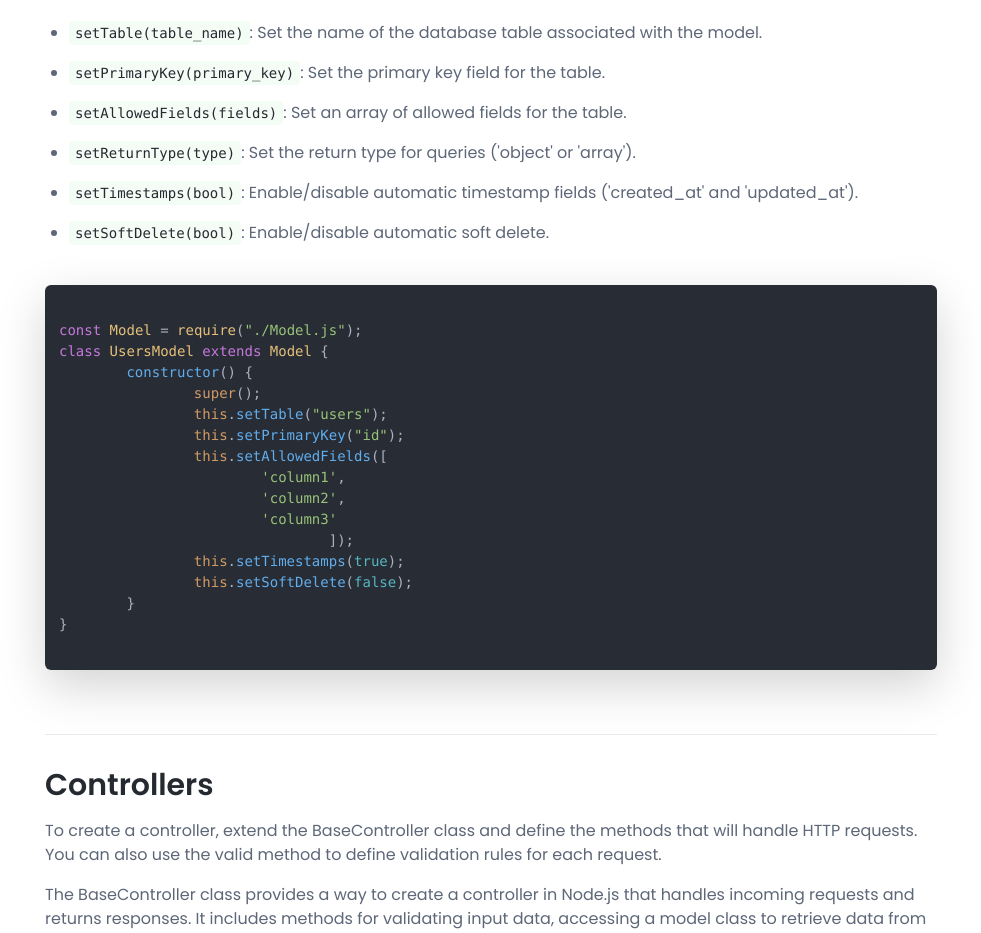
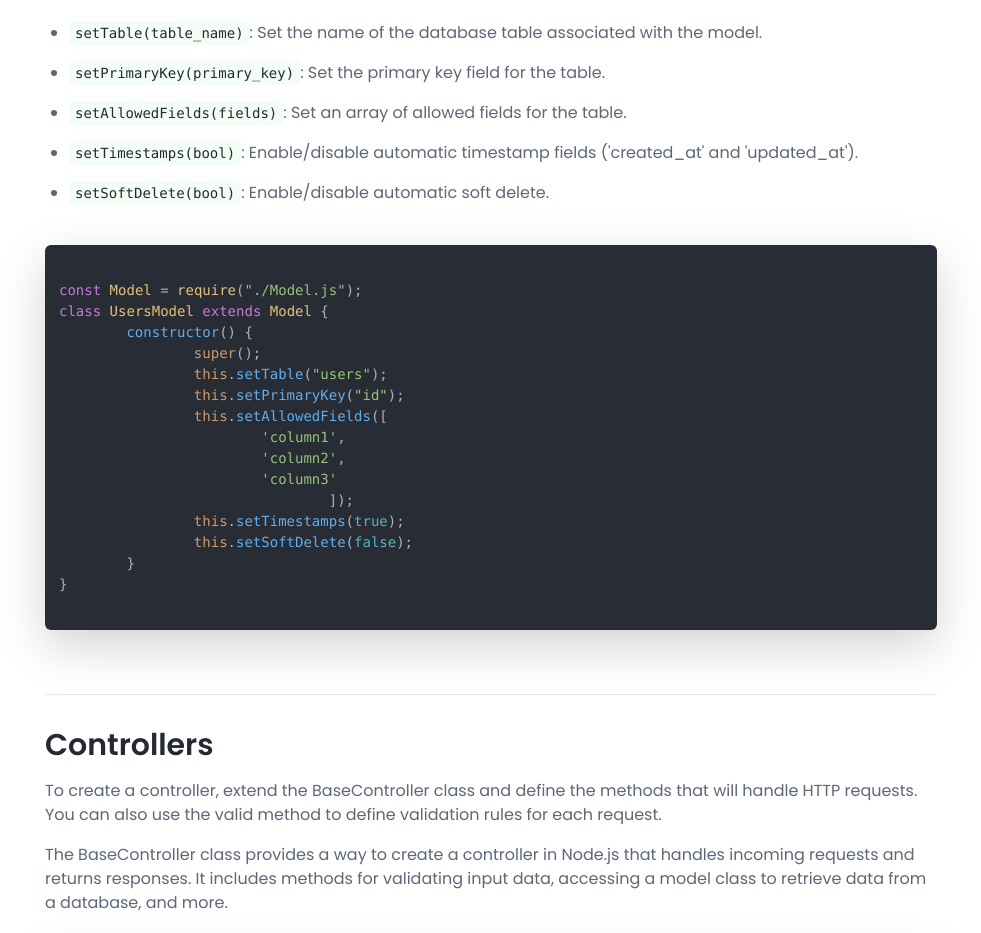
Before and after one commit to banyumilijs/banyumili.github.io, a plain HTML site: page documentation.html in a window 1280 px wide. Shown: the part 1526-2459 px from the top of the page, without its empty margins (299-1280 px from the left). Drawn offline with nearby package versions, Linux system fonts and the light colour scheme.

Commit message:
fixing typo

```diff
--- a/documentation.html
+++ b/documentation.html
@@ -171,7 +171,6 @@
 							<li><code>setTable(table_name)</code>: Set the name of the database table associated with the model.</li>
 							<li><code>setPrimaryKey(primary_key)</code>: Set the primary key field for the table.</li>
 							<li><code>setAllowedFields(fields)</code>: Set an array of allowed fields for the table.</li>
-							<li><code>setReturnType(type)</code>: Set the return type for queries ('object' or 'array').</li>
 							<li><code>setTimestamps(bool)</code>: Enable/disable automatic timestamp fields ('created_at' and 'updated_at').</li>
 							<li><code>setSoftDelete(bool)</code>: Enable/disable automatic soft delete.</li>
 						  </ul>
```
